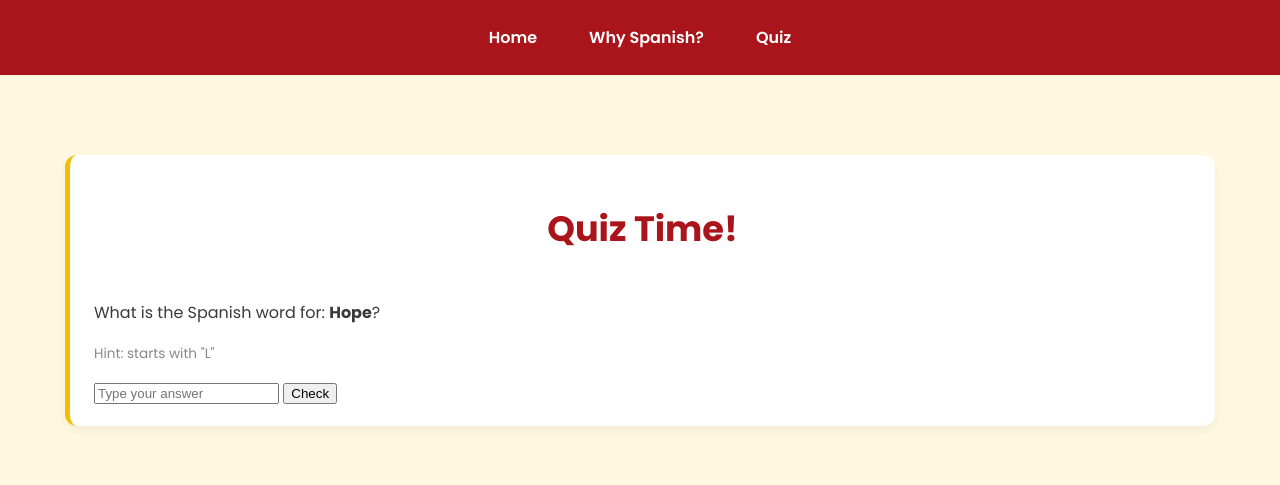
After one commit to zenpyuksel/espanol_de_hoy, a Flask app: page /quiz in a window 1280 px wide. The commit adds this page. Shown: the top 485 px of the page. Run offline with Flask 3, Linux system fonts and the light colour scheme.

Commit message:
added quiz

```diff
--- a/app.py
+++ b/app.py
@@ -84,6 +84,26 @@ def why_spanish():
     return render_template("why_spanish.html")
 import os
 
+from flask import Flask, render_template, request
+import random
+
+@app.route("/quiz", methods=["GET", "POST"])
+def quiz():
+    if request.method == "POST":
+        user_answer = request.form.get("answer", "").strip().lower()
+        correct_word = request.form.get("correct_word", "").strip().lower()
+
+        if user_answer == correct_word:
+            result = "¡Correcto! 🎉"
+        else:
+            result = f"Nice try! The correct answer was '{correct_word.capitalize()}'"
+
+        question_data = random.choice(daily_content)
+        return render_template("quiz.html", question=question_data, result=result)
+
+    question_data = random.choice(daily_content)
+    return render_template("quiz.html", question=question_data, result=None)
+
 if __name__ == "__main__":
     port = int(os.environ.get("PORT", 5000))
     app.run(host="0.0.0.0", port=port)
--- a/static/style.css
+++ b/static/style.css
@@ -10,9 +10,9 @@ body {
 }
 
 .container {
-    max-width: 700px;
+    max-width: 1150px;
     margin: 0 auto;
-    padding: 40px 5px 10px 5px;
+    padding: 40px ;
 }
 
 h1 {
--- a/templates/home.html
+++ b/templates/home.html
@@ -9,6 +9,8 @@
     <div class="nav">
     <a href="/">Home</a>
     <a href="/why-spanish">Why Spanish?</a>
+    <a href="/quiz">Quiz</a>
+
 </div>
       <div class="container">
 
--- /dev/null
+++ b/templates/quiz.html
@@ -0,0 +1,33 @@
+<!DOCTYPE html>
+<html>
+<head>
+    <title>Quiz - Español de Hoy</title>
+    <link rel="stylesheet" href="{{ url_for('static', filename='style.css') }}">
+</head>
+<body>
+    <div class="nav">
+        <a href="/">Home</a>
+        <a href="/why-spanish">Why Spanish?</a>
+        <a href="/quiz">Quiz</a>
+    </div>
+
+    <div class="container">
+        <div class="card">
+            <h1>Quiz Time!</h1>
+
+            {% if result %}
+                <p><strong>{{ result }}</strong></p>
+            {% endif %}
+
+            <p>What is the Spanish word for: <strong>{{ question.meaning }}</strong>?</p>
+            <p style="font-size: 0.85em; color: #888;">Hint: starts with "{{ question.word[0].upper() }}"</p>
+
+            <form method="POST">
+                <input type="text" name="answer" placeholder="Type your answer">
+                <input type="hidden" name="correct_word" value="{{ question.word }}">
+                <button type="submit">Check</button>
+            </form>
+        </div>
+    </div>
+</body>
+</html>
--- a/templates/why_spanish.html
+++ b/templates/why_spanish.html
@@ -8,6 +8,8 @@
     <div class="nav">
     <a href="/">Home</a>
     <a href="/why-spanish">Why Spanish?</a>
+    <a href="/quiz">Quiz</a>
+
 </div>
     <div class="card">
         <h1>Why Spanish?</h1>
```
